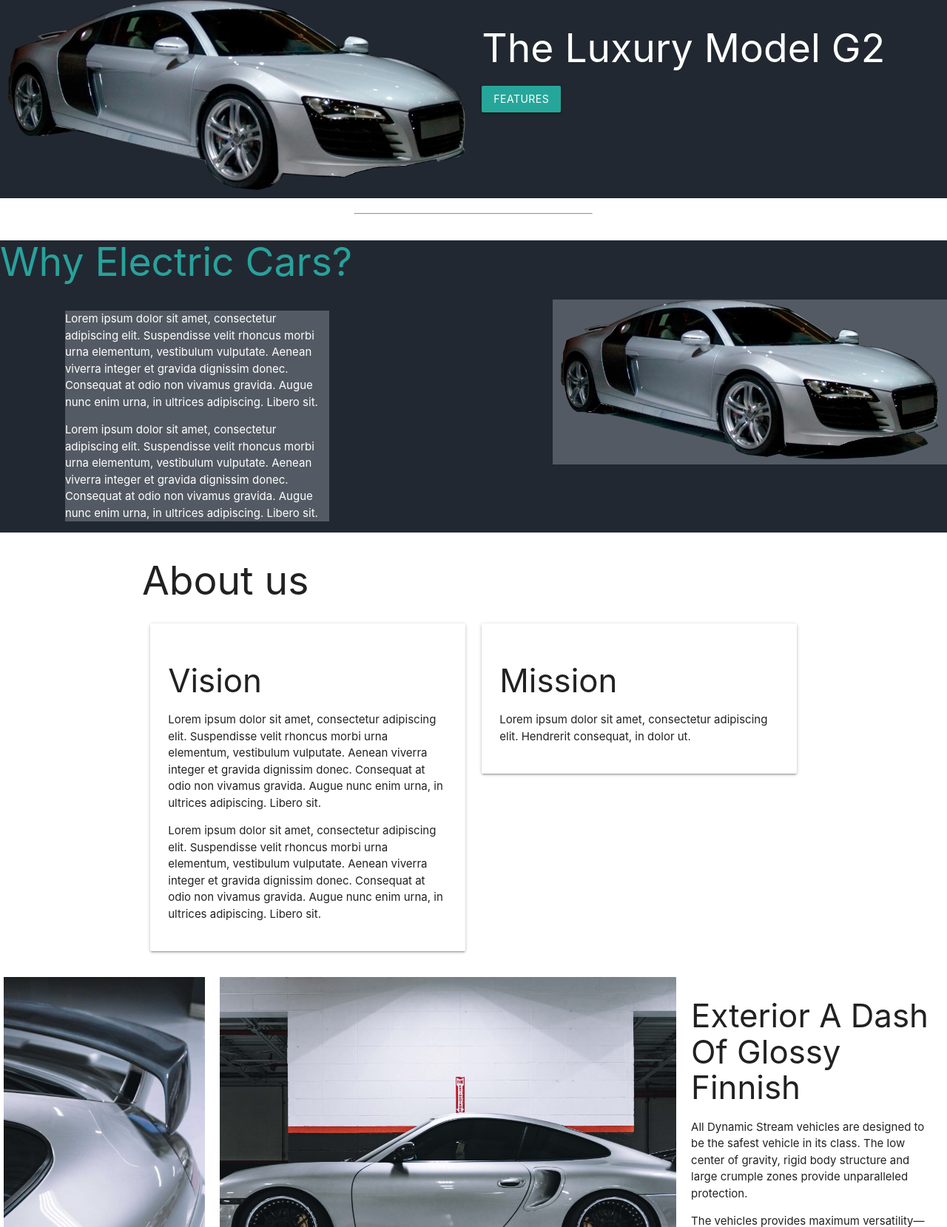
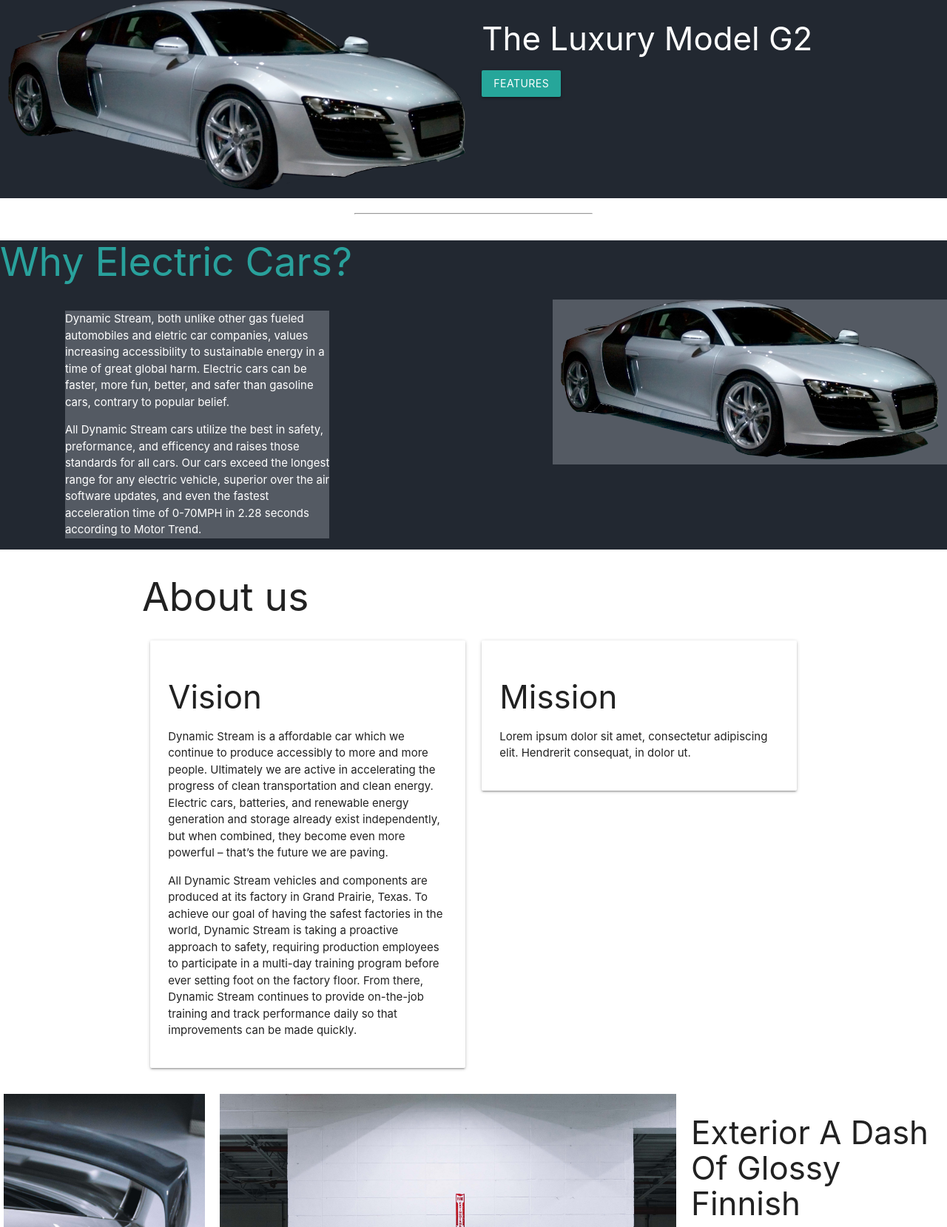
Before and after one commit to fastfists/TSAZone, a Flask app: page /design-brief in a window 1280 px wide. Shown: the part 64-1723 px from the top of the page at 74% size. Run offline with Flask 2, Linux system fonts and the light colour scheme.

Commit message:
Design wordings

```diff
--- a/templates/design_brief.html
+++ b/templates/design_brief.html
@@ -44,7 +44,7 @@
             </div>
 
             <div class="col s6">
-                <h2>The Luxury Model G2</h2>
+                <h3>The Luxury Model G2</h3>
                 <a href="#design" class="btn">Features</a>
             </div>
 
@@ -59,18 +59,14 @@
                 <div class="col s5">
                     <div class="bg-grey container">
                         <p>
-                            Lorem ipsum dolor sit amet, consectetur adipiscing elit. Suspendisse velit rhoncus morbi
-                            urna
-                            elementum, vestibulum vulputate. Aenean viverra integer et gravida dignissim donec.
-                            Consequat at
-                            odio non vivamus gravida. Augue nunc enim urna, in ultrices adipiscing. Libero sit.
+                                Dynamic Stream, both unlike other gas fueled automobiles and eletric car companies,
+                                values increasing accessibility to sustainable energy in a time of great global harm.
+                                Electric cars can be faster, more fun, better, and safer than gasoline cars, contrary to popular belief.
                         </p>
                         <p>
-                            Lorem ipsum dolor sit amet, consectetur adipiscing elit. Suspendisse velit rhoncus morbi
-                            urna
-                            elementum, vestibulum vulputate. Aenean viverra integer et gravida dignissim donec.
-                            Consequat at
-                            odio non vivamus gravida. Augue nunc enim urna, in ultrices adipiscing. Libero sit.
+                                All Dynamic Stream cars utilize the best in safety, preformance, and efficency and raises those standards
+                                for all cars. Our cars exceed the longest range for any electric vehicle, superior over the air software
+                                updates, and even the fastest acceleration time of 0-70MPH in 2.28 seconds according to Motor Trend.
                         </p>
                     </div>
                 </div>
@@ -88,18 +84,17 @@
                     <div class="card-panel">
                         <h3>Vision</h3>
                         <p>
-                            Lorem ipsum dolor sit amet, consectetur adipiscing elit. Suspendisse velit rhoncus morbi
-                            urna
-                            elementum, vestibulum vulputate. Aenean viverra integer et gravida dignissim donec.
-                            Consequat at
-                            odio non vivamus gravida. Augue nunc enim urna, in ultrices adipiscing. Libero sit.
+                                Dynamic Stream is a affordable car which we continue to produce accessibly to more and more people.
+                                Ultimately we are active in accelerating the progress of clean transportation and clean energy.
+                                Electric cars, batteries, and renewable energy generation and storage already exist independently,
+                                but when combined, they become even more powerful – that’s the future we are paving.
                         </p>
                         <p>
-                            Lorem ipsum dolor sit amet, consectetur adipiscing elit. Suspendisse velit rhoncus morbi
-                            urna
-                            elementum, vestibulum vulputate. Aenean viverra integer et gravida dignissim donec.
-                            Consequat at
-                            odio non vivamus gravida. Augue nunc enim urna, in ultrices adipiscing. Libero sit.
+                                All Dynamic Stream vehicles and components are produced at its factory in Grand Prairie, Texas.
+                                To achieve our goal of having the safest factories in the world,  Dynamic Stream is taking a proactive
+                                approach to safety, requiring production employees to participate in a multi-day training program before
+                                ever setting foot on the factory floor. From there,  Dynamic Stream continues to provide on-the-job training
+                                and track performance daily so that improvements can be made quickly.
                         </p>
                     </div>
                 </div>
```
